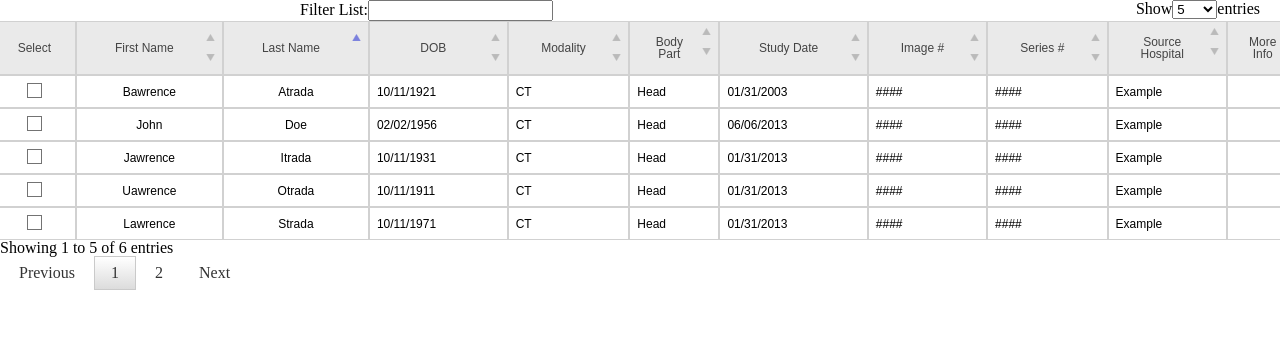
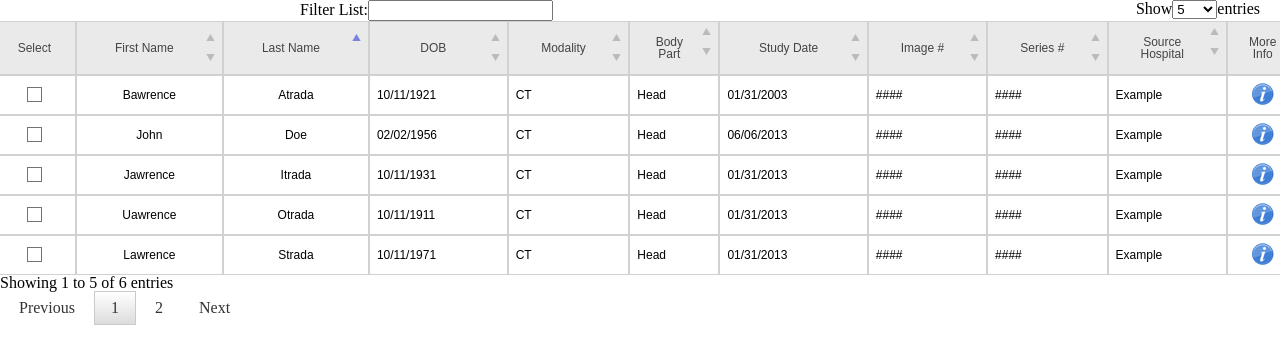
Before and after one commit to AlessandroMinoccheri/dataTablesBB, a plain HTML site: page index.html in a window 1280 px wide. Drawn offline with Linux system fonts and the light colour scheme.

Commit message:
inserted image info

```diff
--- a/css/dataTablesBB.css
+++ b/css/dataTablesBB.css
@@ -522,3 +522,15 @@ span.checkbox:hover {
 span.checkbox.checked {
   background: #ffffff url('../img/checkmark-small.png') no-repeat center center;
 }
+
+.info{
+  width: 22px;
+  height: 22px;
+  display: inline-block;
+  cursor: pointer;
+  background: url('../img/info.png') no-repeat center center;
+}
+
+.align-center{
+  text-align: center;
+}
```
Also changed, not shown: img/info.png (added).
